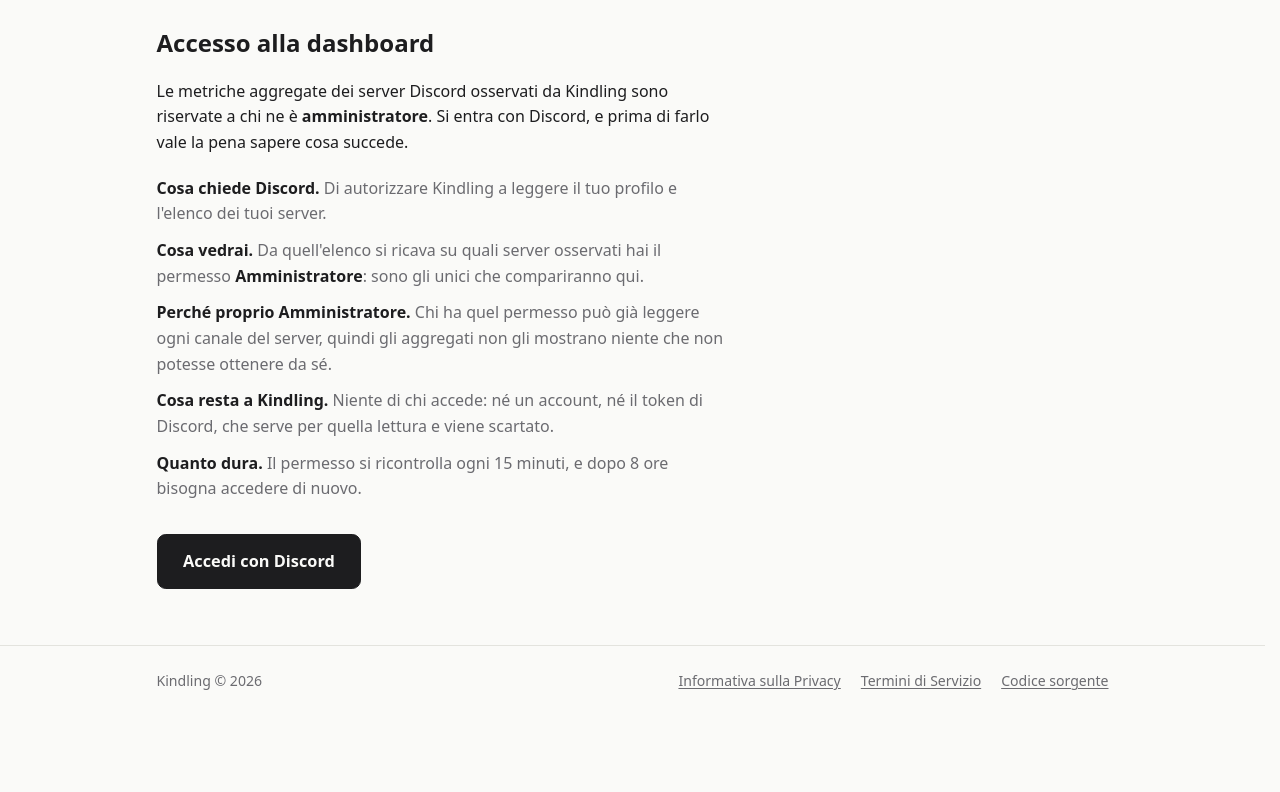
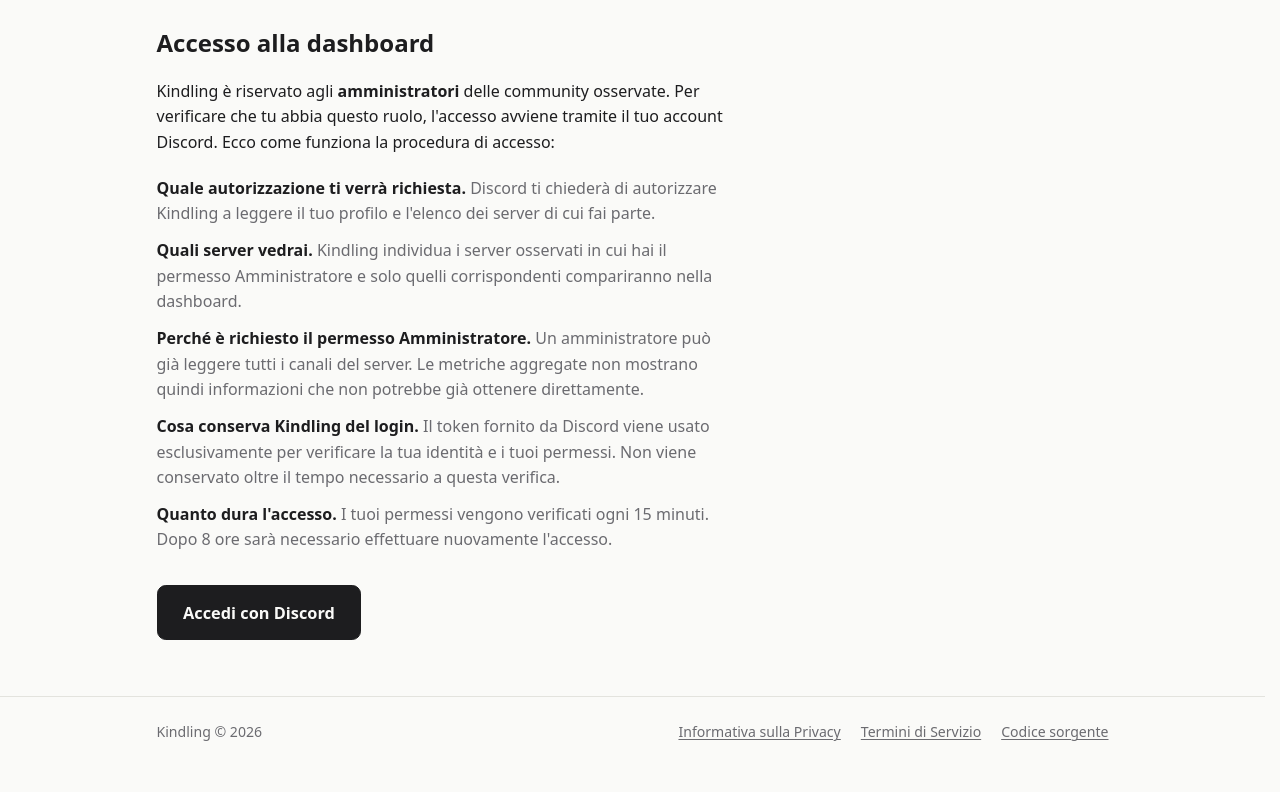
Before and after one commit to NikeGipple/Kindling, a Python web app: template dashboard/templates/accesso.html in a window 1280 px wide. Shown: the part 64-856 px from the top of the page. Before the commit the page ends 754 px from the top, so only its background shows below. Run offline with Jinja, Linux system fonts and the light colour scheme; the template is opened without the code that fills it: most values are stand-ins (such as "Sample title", 1, 10 or a date in 2020).

Commit message:
testo accesso

```diff
--- a/dashboard/templates/accesso.html
+++ b/dashboard/templates/accesso.html
@@ -6,28 +6,21 @@
 {% block dopo_marchio %}{% include "_testata_pubblica.html" %}{% endblock %}
 {% block contenuto %}
 <h1>Accesso alla dashboard</h1>
-<p>Le metriche aggregate dei server Discord osservati da Kindling sono riservate
-a chi ne è <strong>amministratore</strong>. Si entra con Discord, e prima di
-farlo vale la pena sapere cosa succede.</p>
+<p>
+Kindling è riservato agli <strong>amministratori</strong> delle community osservate.
+Per verificare che tu abbia questo ruolo, l'accesso avviene tramite il tuo account Discord. Ecco come funziona la procedura di accesso:
+</p>
 {#- Gli stessi fatti dei due paragrafi che stavano qui prima (il secondo era
     grigio e in coda), uno per voce: letti come elenco si trovano, letti di
     seguito si saltavano. Nessuno e' stato tolto — sono il consenso informato di
     questa pagina, non contorno. Il sesto, "gli aggregati sono riservati agli
     amministratori", sta nella frase d'apertura: e' la premessa, non una voce. -#}
 <ul class="fatti">
-  <li><strong>Cosa chiede Discord.</strong> Di autorizzare Kindling a leggere il
-  tuo profilo e l'elenco dei tuoi server.</li>
-  <li><strong>Cosa vedrai.</strong> Da quell'elenco si ricava su quali server
-  osservati hai il permesso <strong>Amministratore</strong>: sono gli unici che
-  compariranno qui.</li>
-  <li><strong>Perché proprio Amministratore.</strong> Chi ha quel permesso può
-  già leggere ogni canale del server, quindi gli aggregati non gli mostrano
-  niente che non potesse ottenere da sé.</li>
-  <li><strong>Cosa resta a Kindling.</strong> Niente di chi accede: né un
-  account, né il token di Discord, che serve per quella lettura e viene
-  scartato.</li>
-  <li><strong>Quanto dura.</strong> Il permesso si ricontrolla ogni 15 minuti, e
-  dopo 8 ore bisogna accedere di nuovo.</li>
+  <li><strong>Quale autorizzazione ti verrà richiesta.</strong> Discord ti chiederà di autorizzare Kindling a leggere il tuo profilo e l'elenco dei server di cui fai parte.</li>
+  <li><strong>Quali server vedrai.</strong> Kindling individua i server osservati in cui hai il permesso Amministratore e solo quelli corrispondenti compariranno nella dashboard.</li>
+  <li><strong>Perché è richiesto il permesso Amministratore.</strong> Un amministratore può già leggere tutti i canali del server. Le metriche aggregate non mostrano quindi informazioni che non potrebbe già ottenere direttamente.</li>
+  <li><strong>Cosa conserva Kindling del login.</strong> Il token fornito da Discord viene usato esclusivamente per verificare la tua identità e i tuoi permessi. Non viene conservato oltre il tempo necessario a questa verifica.</li>
+  <li><strong>Quanto dura l'accesso.</strong> I tuoi permessi vengono verificati ogni 15 minuti. Dopo 8 ore sarà necessario effettuare nuovamente l'accesso.</li>
 </ul>
 {% include "_accedi.html" %}
 {% endblock %}
```
